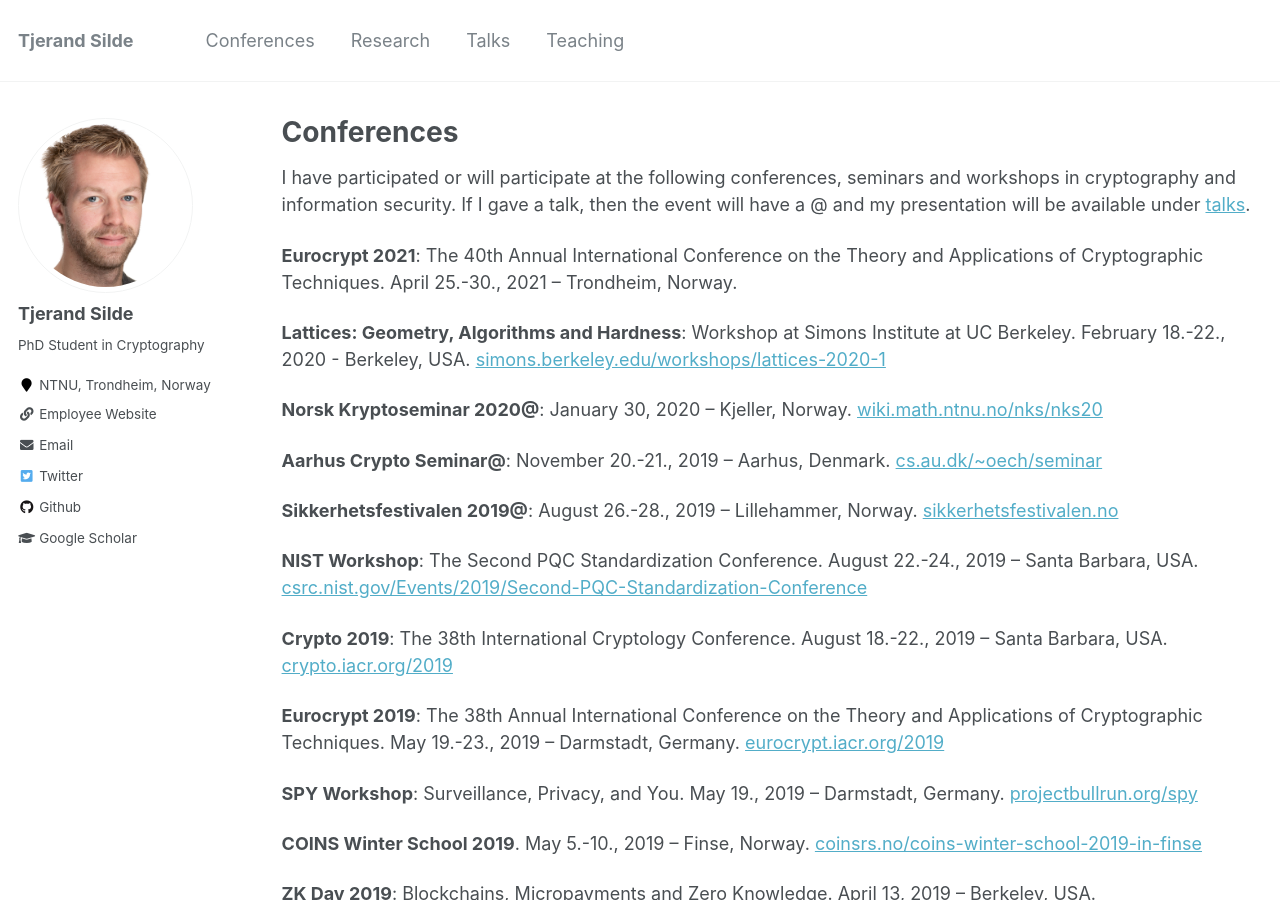
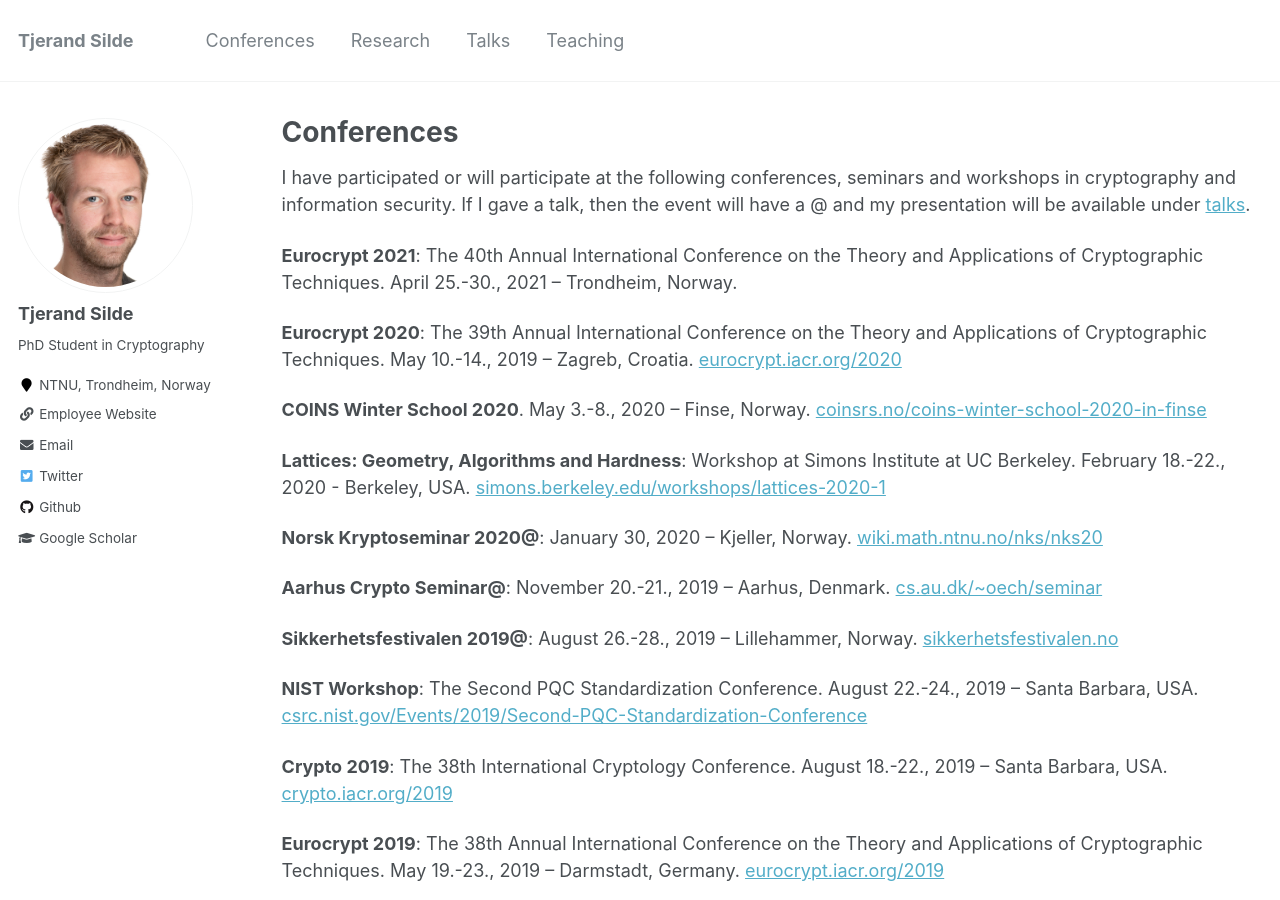
Before and after one commit to tjesi/tjesi.github.io, a Jekyll site: the page built from _pages/conferences.md, in a window 1280 px wide and 900 px high. Built offline with Jekyll 4.4.1, drawn with Linux system fonts in a browser that asks for light colours.

Commit message:
Update conferences.md

```diff
--- a/_pages/conferences.md
+++ b/_pages/conferences.md
@@ -8,6 +8,10 @@ author_profile: true
 I have participated or will participate at the following conferences, seminars and workshops in cryptography and information security. If I gave a talk, then the event will have a @ and my presentation will be available under [talks](https://tjerandsilde.no/talks).
 
 **Eurocrypt 2021**: The 40th Annual International Conference on the Theory and Applications of Cryptographic Techniques. April 25.-30., 2021 – Trondheim, Norway.
+
+**Eurocrypt 2020**: The 39th Annual International Conference on the Theory and Applications of Cryptographic Techniques. May 10.-14., 2019 – Zagreb, Croatia. [eurocrypt.iacr.org/2020](https://eurocrypt.iacr.org/2020)
+
+**COINS Winter School 2020**. May 3.-8., 2020 – Finse, Norway. [coinsrs.no/coins-winter-school-2020-in-finse](https://coinsrs.no/coins-winter-school-2020-in-finse)
 
 **Lattices: Geometry, Algorithms and Hardness**: Workshop at Simons Institute at UC Berkeley. February 18.-22., 2020 - Berkeley, USA. [simons.berkeley.edu/workshops/lattices-2020-1](https://simons.berkeley.edu/workshops/lattices-2020-1)
 
```
